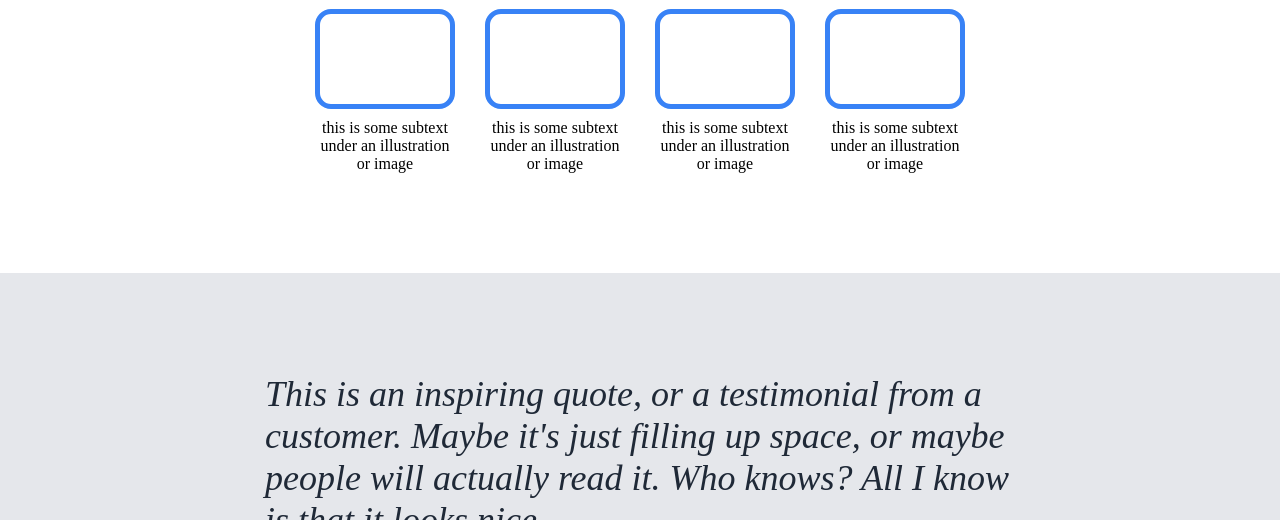
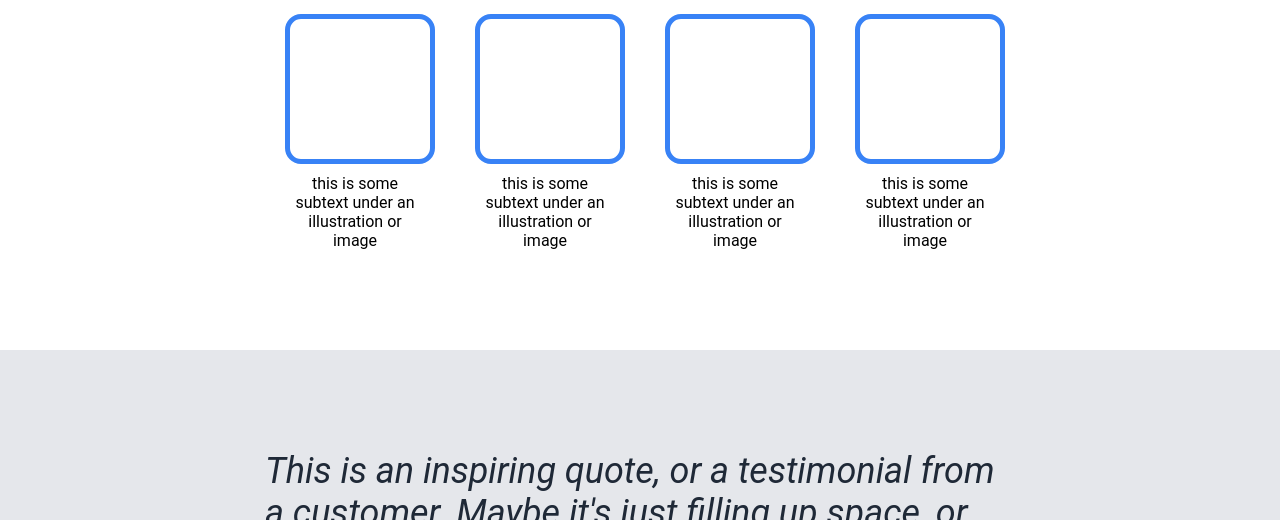
Before and after one commit to dansarpong/odin-landing-page, a plain HTML site: page index.html in a window 1280 px wide. Shown: the part 580-1100 px from the top of the page. Drawn offline with Linux system fonts and the light colour scheme.

Commit message:
Fix styles
Add Roboto font
Fix random box size

```diff
--- a/style.css
+++ b/style.css
@@ -1,5 +1,6 @@
 * {
     box-sizing: border-box;
+    font-family: 'Roboto', serif;
 }
 
 a {
@@ -105,7 +106,7 @@ body {
 
 .random .content {
     display: flex;
-    gap: 30px;
+    gap: 50px;
 }
 
 .random .content .card {
@@ -116,8 +117,8 @@ body {
 }
 
 .random .content .card .blank {
-    width: auto;
-    height: 100px;
+    width: 150px;
+    height: 150px;
     border: 5px solid #3882f6;
     border-radius: 16px;
     margin-bottom: 10px;
```
